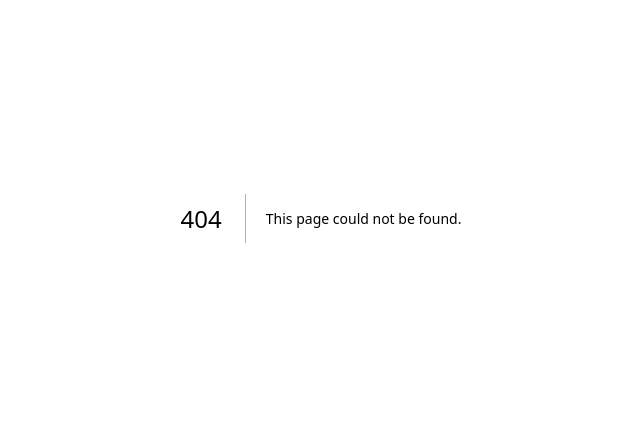
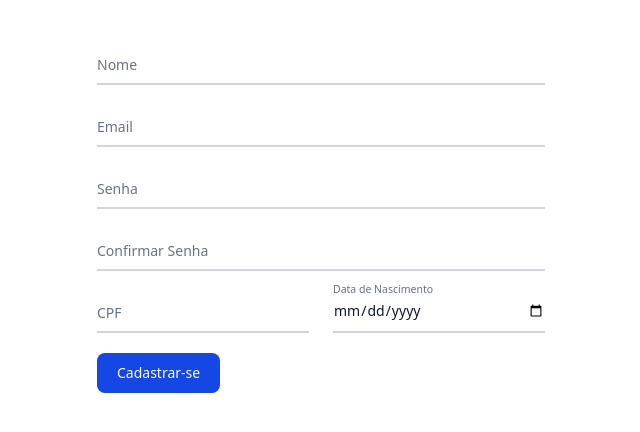
Before and after one commit to oQueirozzz/JobIn, a Next.js app in the folder frontend/: page /cadastro in a window 1280 px wide. Before the commit this address had no page. Shown: the part 182-614 px from the top of the page, without its empty margins (319-959 px from the left). Built offline with nearby package versions, Linux system fonts and the light colour scheme.

Commit message:
forms cadastro

```diff
--- /dev/null
+++ b/frontend/app/(pages)/cadastro/page.jsx
@@ -0,0 +1,66 @@
+function teste(){
+  document.getElementById('cadastroForm').addEventListener('submit', async function(event) {
+    event.preventDefault();
+
+    const form = document.getElementById('cadastroForm');
+    const formData = new FormData(form);
+
+    try {
+        const response = await fetch('http://localhost:3000/usuarios/register', {
+            method: 'POST',
+            body: formData
+        });
+
+        const data = await response.json();
+        document.getElementById('responseContent').textContent = JSON.stringify(data, null, 2);
+    } catch (error) {
+        console.error('Erro:', error);
+        document.getElementById('responseContent').textContent = 'Erro ao enviar os dados.';
+    }
+  });
+
+}
+
+export default function Cadastro() {
+
+
+  return (
+    <section class="w-full h-200 flex ">
+      <div class="w-full h-full  items-center content-center" >
+        <form class="max-w-md mx-auto" id="cadastroForm">
+          <div class="relative z-0 w-full mb-5 group">
+            <input type="text" name="nome" id="nome" class="block py-2.5 px-0 w-full text-sm text-gray-900 bg-transparent border-0 border-b-2 border-gray-300 appearance-none dark:text-black dark:border-gray-600 dark:focus:border-blue-500 focus:outline-none focus:ring-0 focus:border-blue-600 peer" placeholder=" " required />
+            <label for="nome" class="peer-focus:font-medium absolute text-sm text-gray-500 dark:text-gray-400 duration-300 transform -translate-y-6 scale-75 top-3 -z-10 origin-[0] peer-focus:start-0 rtl:peer-focus:translate-x-1/4 rtl:peer-focus:left-auto peer-focus:text-blue-600 peer-focus:dark:text-blue-500 peer-placeholder-shown:scale-100 peer-placeholder-shown:translate-y-0 peer-focus:scale-75 peer-focus:-translate-y-6">Nome</label>
+          </div>
+          <div class="relative z-0 w-full mb-5 group">
+            <input type="email" name="email" id="email" class="block py-2.5 px-0 w-full text-sm text-gray-900 bg-transparent border-0 border-b-2 border-gray-300 appearance-none dark:text-black dark:border-gray-600 dark:focus:border-blue-500 focus:outline-none focus:ring-0 focus:border-blue-600 peer" placeholder=" " required />
+            <label for="email" class="peer-focus:font-medium absolute text-sm text-gray-500 dark:text-gray-400 duration-300 transform -translate-y-6 scale-75 top-3 -z-10 origin-[0] peer-focus:start-0 rtl:peer-focus:translate-x-1/4 rtl:peer-focus:left-auto peer-focus:text-blue-600 peer-focus:dark:text-blue-500 peer-placeholder-shown:scale-100 peer-placeholder-shown:translate-y-0 peer-focus:scale-75 peer-focus:-translate-y-6">Email</label>
+          </div>
+          <div class="relative z-0 w-full mb-5 group">
+            <input type="password" name="senha" id="senha" class="block py-2.5 px-0 w-full text-sm text-gray-900 bg-transparent border-0 border-b-2 border-gray-300 appearance-none dark:text-black dark:border-gray-600 dark:focus:border-blue-500 focus:outline-none focus:ring-0 focus:border-blue-600 peer" placeholder=" " required />
+            <label for="senha" class="peer-focus:font-medium absolute text-sm text-gray-500 dark:text-gray-400 duration-300 transform -translate-y-6 scale-75 top-3 -z-10 origin-[0] peer-focus:start-0 rtl:peer-focus:translate-x-1/4 peer-focus:text-blue-600 peer-focus:dark:text-blue-500 peer-placeholder-shown:scale-100 peer-placeholder-shown:translate-y-0 peer-focus:scale-75 peer-focus:-translate-y-6">Senha</label>
+          </div>
+          <div class="relative z-0 w-full mb-5 group">
+            <input type="password" name="confirmar_senha" id="confirmar_senha" class="block py-2.5 px-0 w-full text-sm text-gray-900 bg-transparent border-0 border-b-2 border-gray-300 appearance-none dark:text-black dark:border-gray-600 dark:focus:border-blue-500 focus:outline-none focus:ring-0 focus:border-blue-600 peer" placeholder=" " required />
+            <label for="confirmar_senha" class="peer-focus:font-medium absolute text-sm text-gray-500 dark:text-gray-400 duration-300 transform -translate-y-6 scale-75 top-3 -z-10 origin-[0] peer-focus:start-0 rtl:peer-focus:translate-x-1/4 peer-focus:text-blue-600 peer-focus:dark:text-blue-500 peer-placeholder-shown:scale-100 peer-placeholder-shown:translate-y-0 peer-focus:scale-75 peer-focus:-translate-y-6">Confirmar Senha</label>
+          </div>
+          <div class="grid md:grid-cols-2 md:gap-6">
+          </div>
+          <div class="grid md:grid-cols-2 md:gap-6">
+            <div class="relative z-0 w-full mb-5 group">
+              <input type="number" pattern="[3]{3}-[0-9]{3}-[0-9]{4}" name="cpf" id="cpf" class="block py-2.5 px-0 w-full text-sm text-gray-900 bg-transparent border-0 border-b-2 border-gray-300 appearance-none dark:text-black dark:border-gray-600 dark:focus:border-blue-500 focus:outline-none focus:ring-0 focus:border-blue-600 peer" placeholder=" " required />
+              <label for="cpf" class="peer-focus:font-medium absolute text-sm text-gray-500 dark:text-gray-400 duration-300 transform -translate-y-6 scale-75 top-3 -z-10 origin-[0] peer-focus:start-0 rtl:peer-focus:translate-x-1/4 peer-focus:text-blue-600 peer-focus:dark:text-blue-500 peer-placeholder-shown:scale-100 peer-placeholder-shown:translate-y-0 peer-focus:scale-75 peer-focus:-translate-y-6">CPF</label>
+            </div>
+            <div class="relative z-0 w-full mb-5 group">
+              <input type="date" name="data_nascimento" id="data_nascimento" class="block py-2.5 px-0 w-full text-sm text-gray-900 bg-transparent border-0 border-b-2 border-gray-300 appearance-none dark:text-black dark:border-gray-600 dark:focus:border-blue-500 focus:outline-none focus:ring-0 focus:border-blue-600 peer" placeholder=" " required />
+              <label for="data_nascimento" class="peer-focus:font-medium absolute text-sm text-gray-500 dark:text-gray-400 duration-300 transform -translate-y-6 scale-75 top-3 -z-10 origin-[0] peer-focus:start-0 rtl:peer-focus:translate-x-1/4 peer-focus:text-blue-600 peer-focus:dark:text-blue-500 peer-placeholder-shown:scale-100 peer-placeholder-shown:translate-y-0 peer-focus:scale-75 peer-focus:-translate-y-6">Data de Nascimento</label>
+            </div>
+          </div>
+          <button type="submit"  class="text-white bg-blue-700 hover:bg-blue-800 focus:ring-4 focus:outline-none focus:ring-blue-300 font-medium rounded-lg text-sm w-full sm:w-auto px-5 py-2.5 text-center dark:bg-blue-600 dark:hover:bg-blue-700 dark:focus:ring-blue-800">Cadastrar-se</button>
+        </form>
+
+      </div>
+    </section>
+
+  );
+}
--- a/frontend/public/css/globals.css
+++ b/frontend/public/css/globals.css
@@ -17,9 +17,3 @@
 .bg-branco{
     background-color: var(--branco);
 }
-
-/*Temporario*/
-
-body{
-    background-color: #D7C9AA;
-}
```
Also changed, not shown: 1 other file (tests, documents, lock files or other folders).
